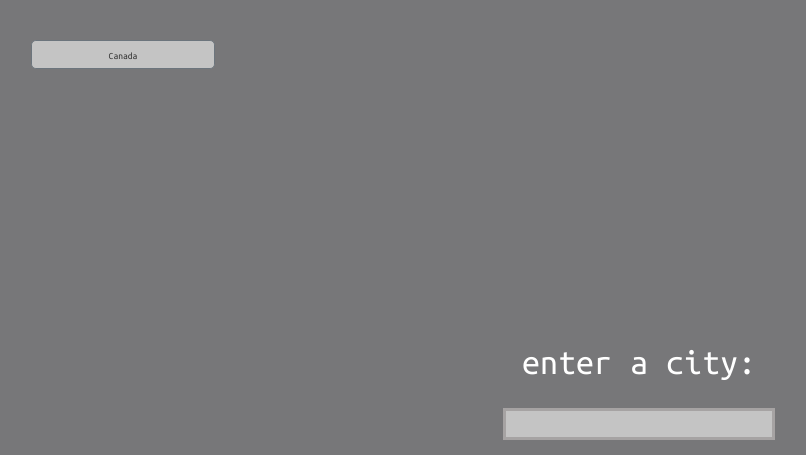
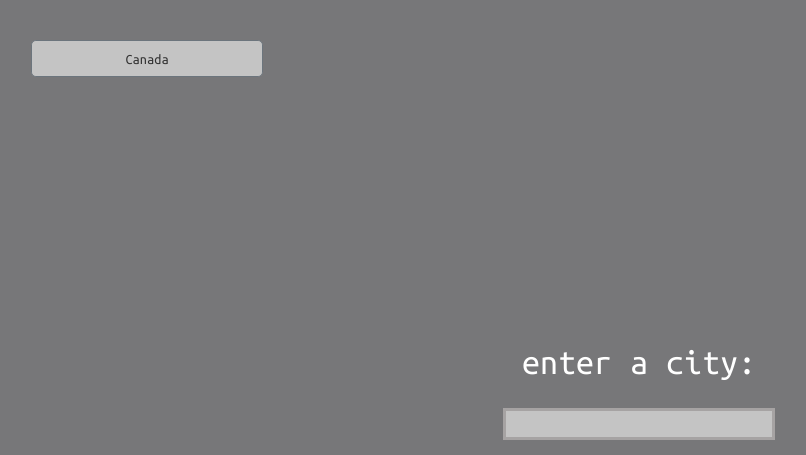
Before and after one commit to dylncheng/weather-app-new, a Flask app: page / in a window 1280 px wide. Shown: the top 455 px of the page, without its empty margins (1-807 px from the left). Run offline with Flask 2, Linux system fonts and the light colour scheme; some libraries are stand-ins or nearby versions.

Commit message:
Update index.css

```diff
--- a/static/css/index.css
+++ b/static/css/index.css
@@ -2,12 +2,6 @@
     .input {
         font-size: 1.2rem;
         padding: 5px;
-    }
-
-    select#country {
-        width: 11.5rem;
-        height: 1.8rem;
-        font-size: 0.6rem;
     }
 
 }
```
